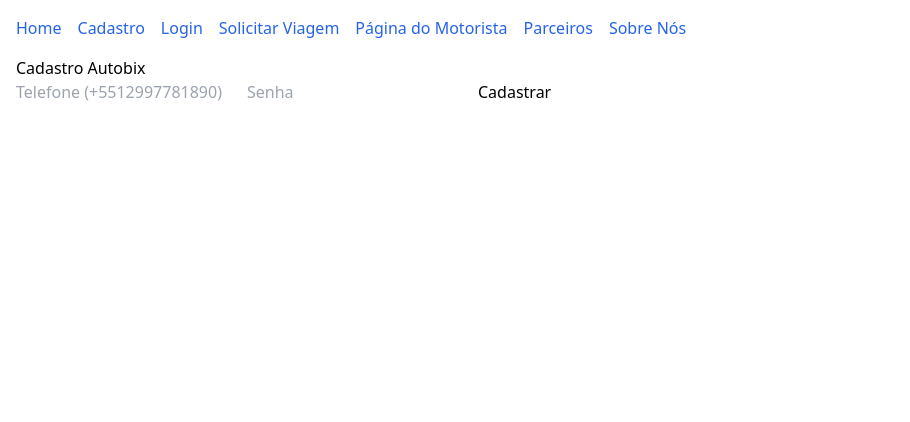
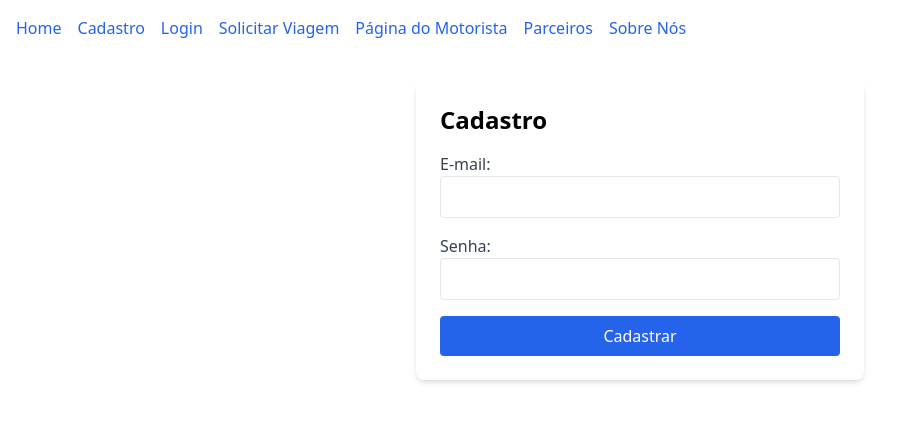
Before and after one commit to 10121991-svg/autobix-passenger, a React (Create React App) app: page /cadastro in a window 1280 px wide. Shown: the top 422 px of the page, without its empty margins (0-910 px from the left). Built offline with nearby package versions, Linux system fonts and the light colour scheme.

Commit message:
Corrigir recursos 404 e garantir build correto

```diff
--- a/src/components/Cadastro.js
+++ b/src/components/Cadastro.js
@@ -1,54 +1,58 @@
 import React, { useState } from 'react';
 
 function Cadastro() {
-    const [phone, setPhone] = useState('');
+    const [email, setEmail] = useState('');
     const [password, setPassword] = useState('');
-    const [error, setError] = useState('');
     const [message, setMessage] = useState('');
 
     const handleSubmit = async (e) => {
         e.preventDefault();
         try {
-            const response = await fetch('https://urbiix-backend.onrender.com/api/passageiro/cadastro', {
+            const response = await fetch('https://autobix-backend.onrender.com/api/passageiro/cadastro', {
                 method: 'POST',
                 headers: { 'Content-Type': 'application/json' },
-                body: JSON.stringify({ phone, password })
+                body: JSON.stringify({ email, password })
             });
             const data = await response.json();
             if (response.ok) {
-                setMessage(data.message);
-                setError('');
-                console.log('User ID:', data.user_id);
+                setMessage(`Cadastro realizado com sucesso! User ID: ${data.user_id}`);
             } else {
-                setError(data.error);
-                setMessage('');
+                setMessage(`Erro: ${data.error}`);
             }
-        } catch (err) {
-            setError('Erro ao conectar com o servidor');
-            setMessage('');
+        } catch (error) {
+            setMessage(`Erro: ${error.message}`);
         }
     };
 
     return (
-        <div>
-            <h2>Cadastro Autobix</h2>
+        <div className="max-w-md mx-auto mt-10 p-6 bg-white rounded-lg shadow-md">
+            <h2 className="text-2xl font-bold mb-4">Cadastro</h2>
             <form onSubmit={handleSubmit}>
+                <div className="mb-4">
+                    <label className="block text-gray-700">E-mail:</label>
                     <input
-                    type="text"
-                    placeholder="Telefone (+5512997781890)"
-                    value={phone}
-                    onChange={(e) => setPhone(e.target.value)}
+                        type="email"
+                        value={email}
+                        onChange={(e) => setEmail(e.target.value)}
+                        className="w-full p-2 border rounded"
+                        required
                     />
+                </div>
+                <div className="mb-4">
+                    <label className="block text-gray-700">Senha:</label>
                     <input
                         type="password"
-                    placeholder="Senha"
                         value={password}
                         onChange={(e) => setPassword(e.target.value)}
+                        className="w-full p-2 border rounded"
+                        required
                     />
-                <button type="submit">Cadastrar</button>
+                </div>
+                <button type="submit" className="w-full bg-blue-600 text-white p-2 rounded">
+                    Cadastrar
+                </button>
             </form>
-            {message && <p style={{ color: 'green' }}>{message}</p>}
-            {error && <p style={{ color: 'red' }}>{error}</p>}
+            {message && <p className="mt-4 text-center">{message}</p>}
         </div>
     );
 }
```
Lines whose indentation alone changed are shown as unchanged.
